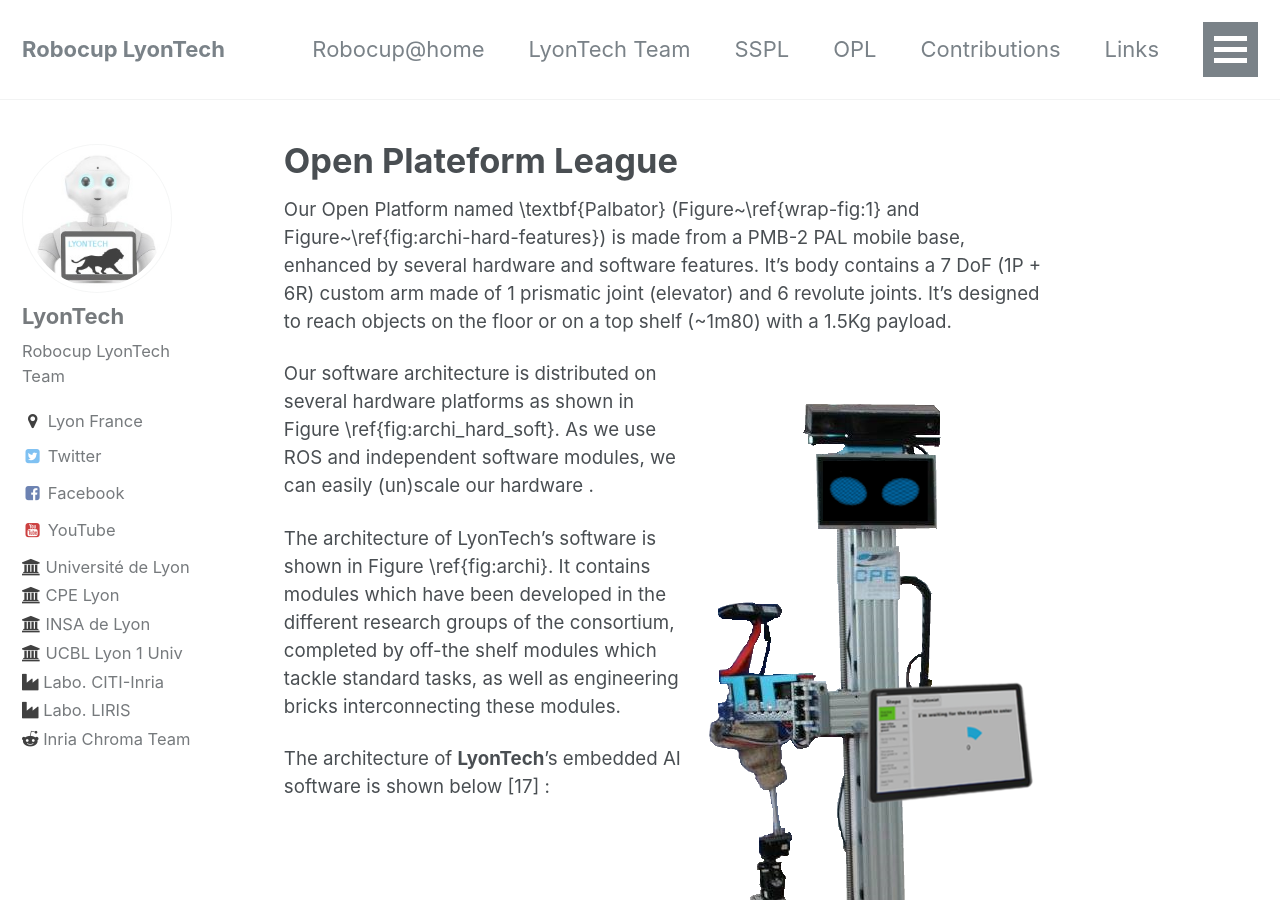
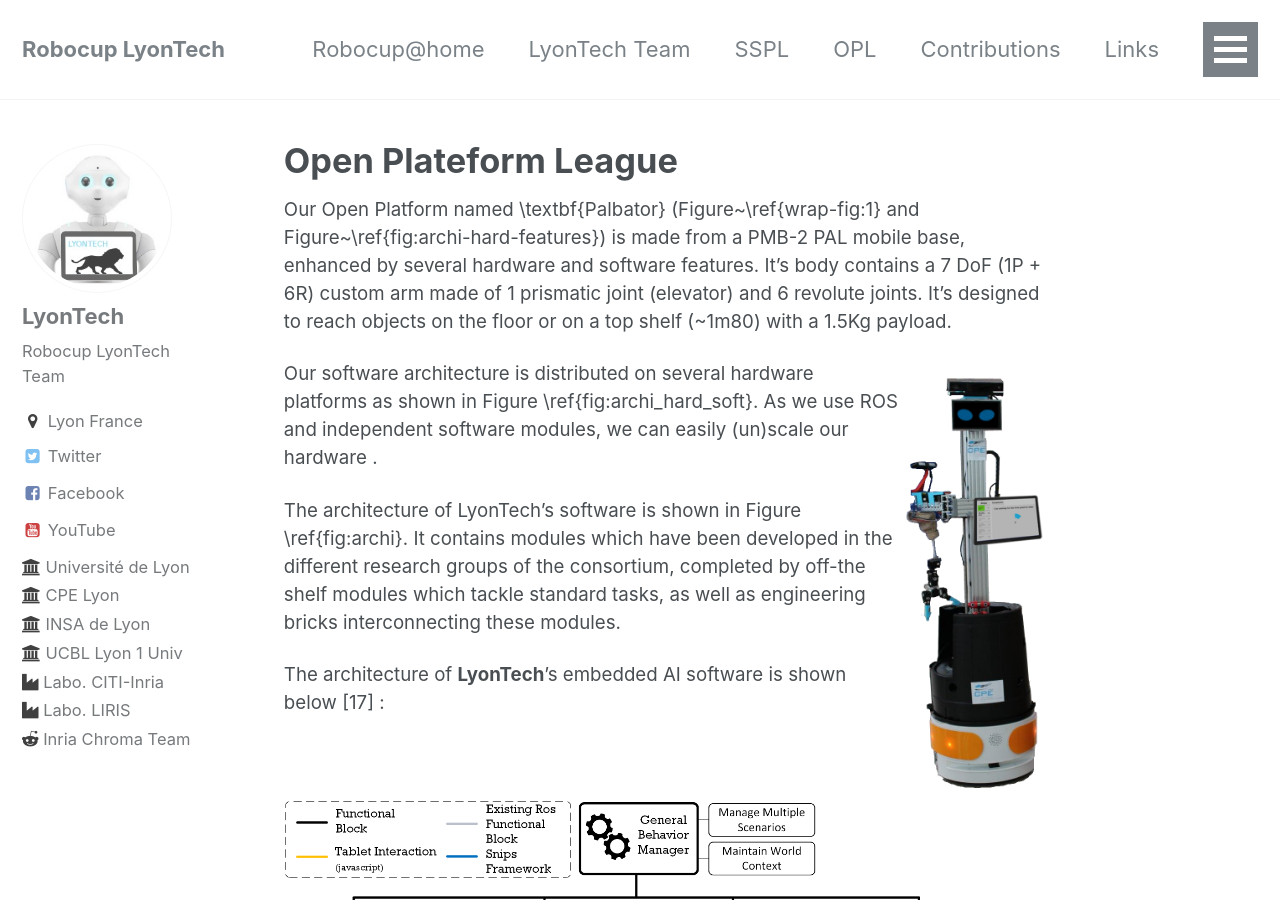
Before and after one commit to Robocup-Lyontech/Robocup-Lyontech.github.io, a Jekyll site: the page built from _pages/opl.md, in a window 1280 px wide and 900 px high. Built offline with Jekyll 4.4.1, drawn with Linux system fonts in a browser that asks for light colours.

Commit message:
Update opl / logo

```diff
--- a/_pages/opl.md
+++ b/_pages/opl.md
@@ -6,7 +6,7 @@
 Our Open Platform named \textbf{Palbator} (Figure~\ref{wrap-fig:1} and Figure~\ref{fig:archi-hard-features}) is made from a PMB-2 PAL mobile base, enhanced by several hardware and software features. It's body contains a 7 DoF (1P + 6R) custom arm made of 1 prismatic joint (elevator) and 6 revolute joints. It's designed to reach objects on the floor or on a top shelf (~1m80) with a 1.5Kg payload.
 
 
-<img src="/assets/images/opl/OPLPlateformev3t.png" ALIGN="right" >
+<img src="/assets/images/opl/OPLPlateformev3t.png" ALIGN="right" width=150 >
 
 Our software architecture is distributed on several hardware platforms as shown in Figure \ref{fig:archi_hard_soft}. As we use ROS and independent software modules, we can easily (un)scale our hardware .
 
```
Also changed, not shown: assets/images/logo_lyontech.png.
